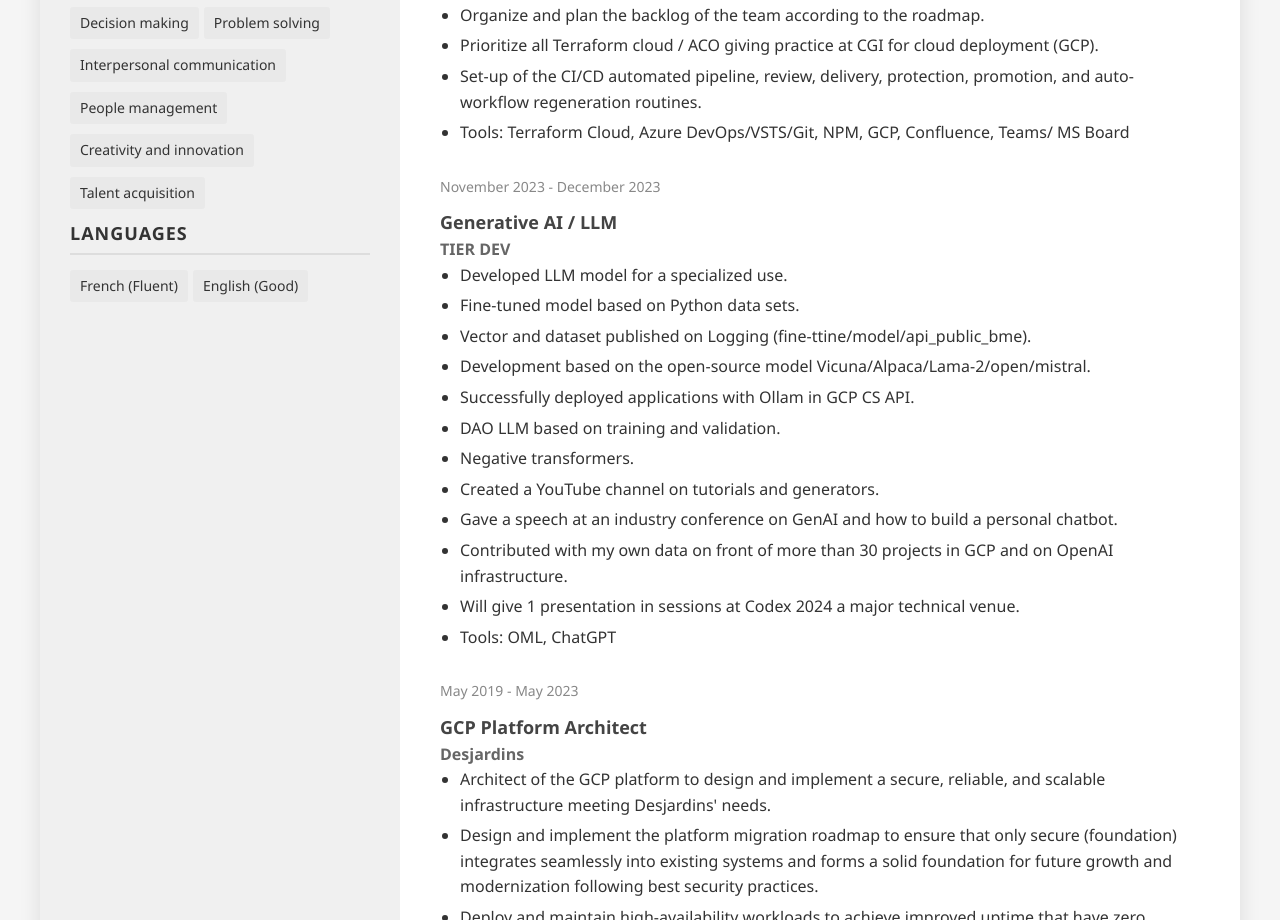
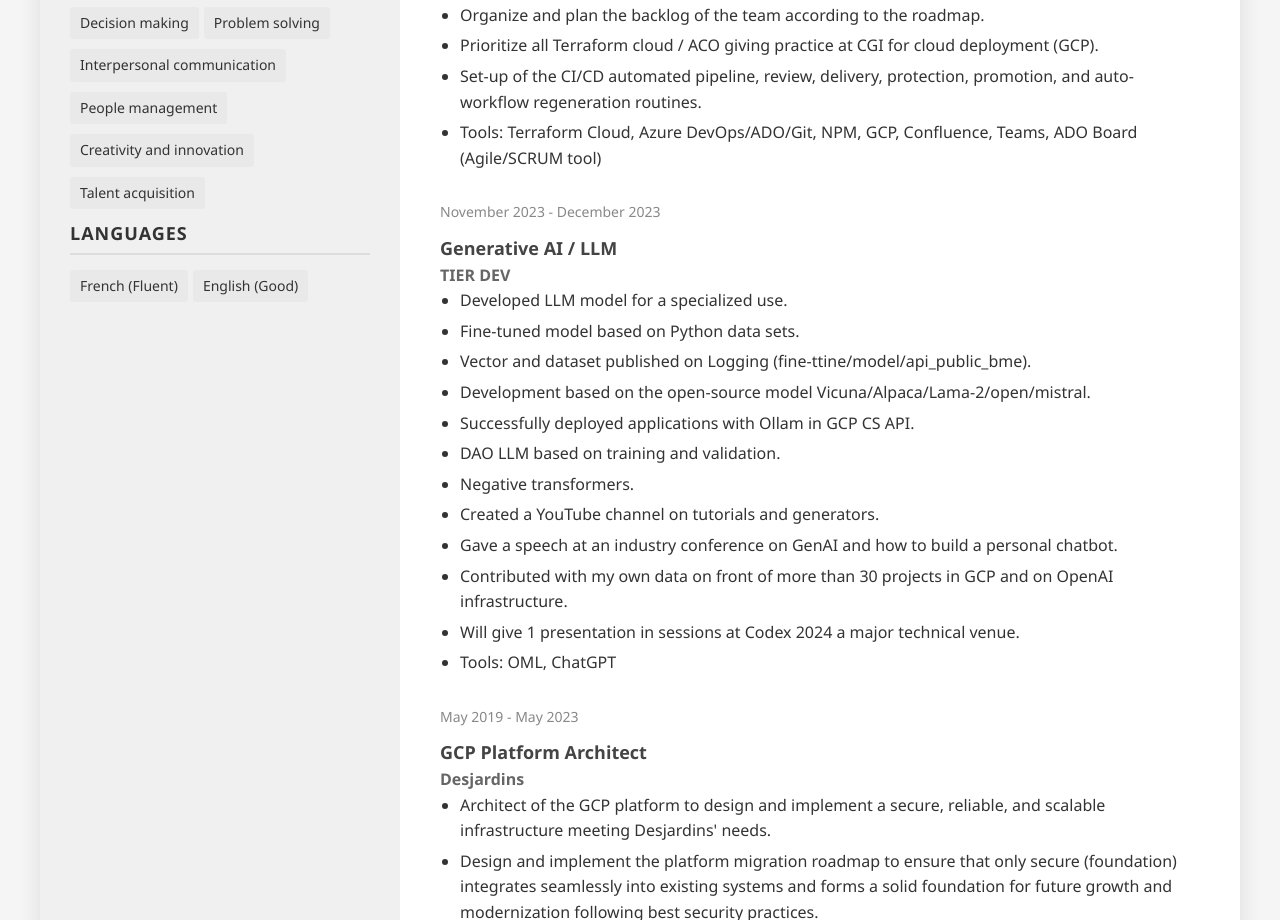
Before and after one commit to fbellame/fbellame.github.io, a plain HTML site: page farid-bellameche-cv.html in a window 1280 px wide. Shown: the part 888-1808 px from the top of the page. Drawn offline with Linux system fonts and the light colour scheme.

Commit message:
small fix

```diff
--- a/farid-bellameche-cv.html
+++ b/farid-bellameche-cv.html
@@ -235,7 +235,7 @@
                             <li>Organize and plan the backlog of the team according to the roadmap.</li>
                             <li>Prioritize all Terraform cloud / ACO giving practice at CGI for cloud deployment (GCP).</li>
                             <li>Set-up of the CI/CD automated pipeline, review, delivery, protection, promotion, and auto-workflow regeneration routines.</li>
-                            <li>Tools: Terraform Cloud, Azure DevOps/VSTS/Git, NPM, GCP, Confluence, Teams/ MS Board</li>
+                            <li>Tools: Terraform Cloud, Azure DevOps/ADO/Git, NPM, GCP, Confluence, Teams, ADO Board (Agile/SCRUM tool)</li>
                         </ul>
                     </div>
                 </div>
```
